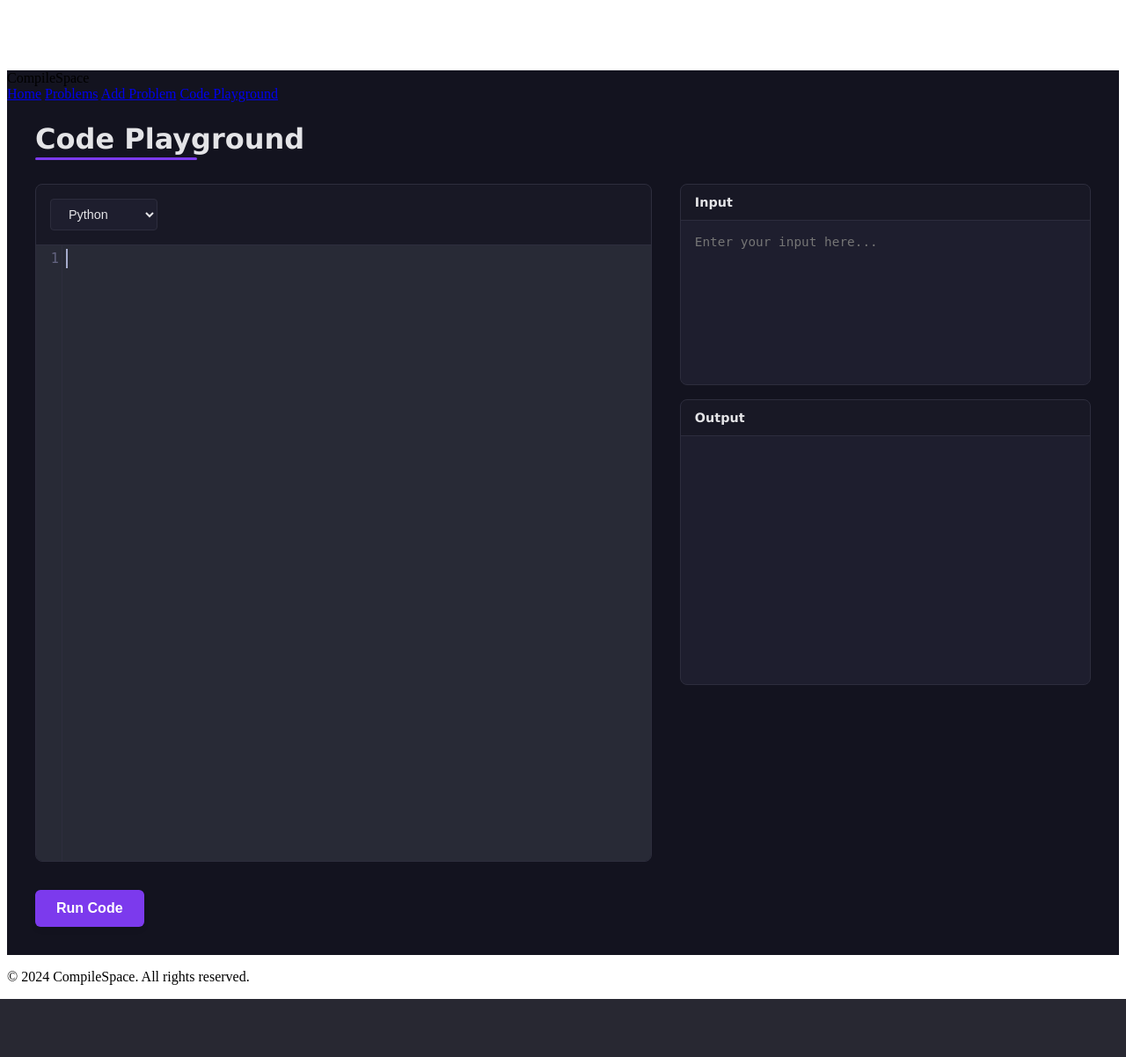
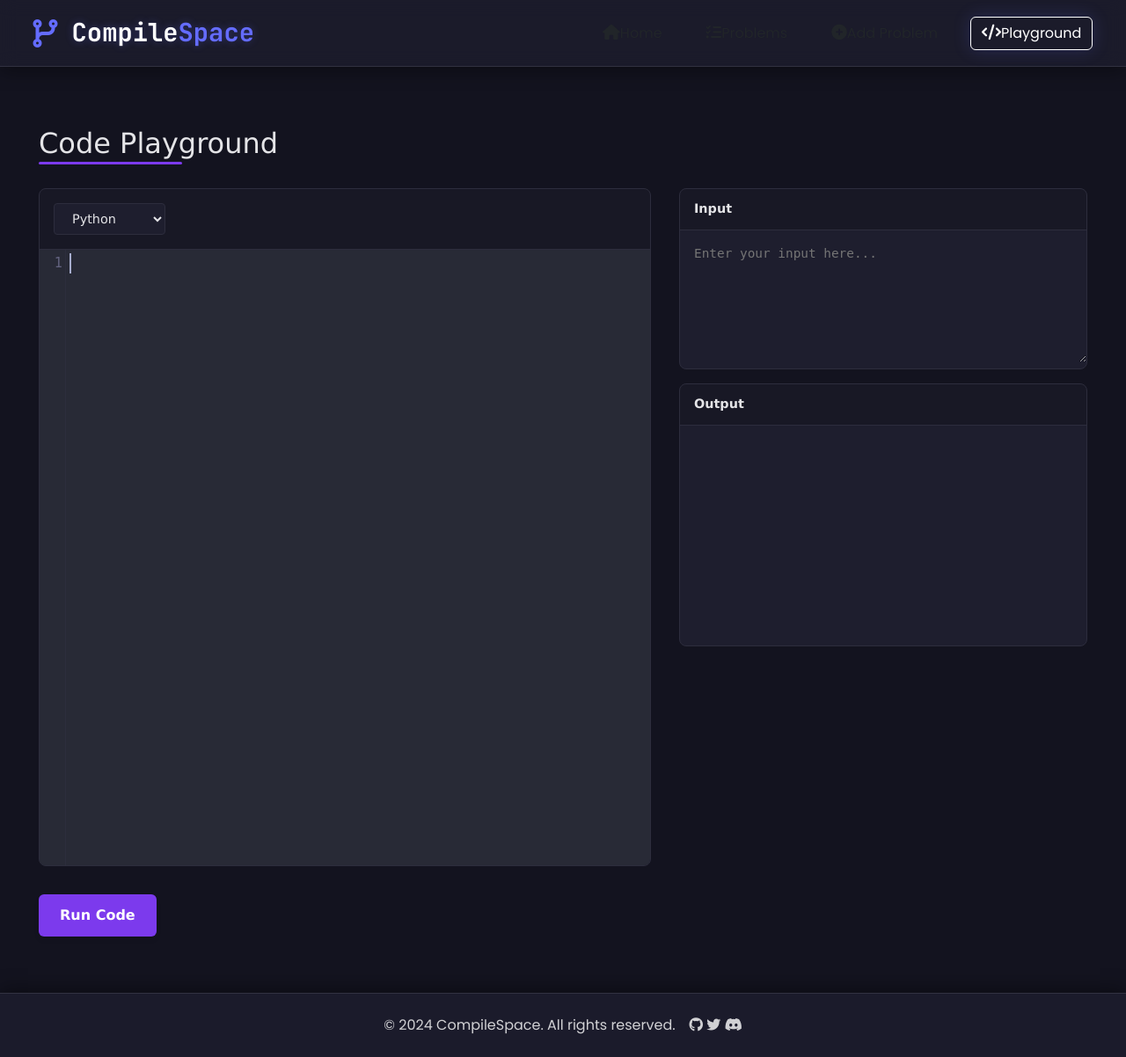
Before and after one commit to Prathamesh9972/Code-Editor, a Flask app: page /code_playground in a window 1280 px wide. Shown: the whole page at 88% size. Before the commit the page ends 1136 px from the top, so only its background shows below. Run offline with Flask 3, Linux system fonts and the light colour scheme.

Commit message:
Update base.html

```diff
--- a/templates/base.html
+++ b/templates/base.html
@@ -4,47 +4,240 @@
     <meta charset="UTF-8">
     <meta name="viewport" content="width=device-width, initial-scale=1.0">
     <title>{% block title %}LeetCode-like{% endblock %}</title>
-    <link rel="stylesheet" href="{{ url_for('static', filename='style.css') }}">
-    <link href="https://fonts.googleapis.com/css2?family=Poppins:wght@700&display=swap" rel="stylesheet">
+    <!-- Bootstrap CSS -->
+    <link href="https://cdn.jsdelivr.net/npm/bootstrap@5.3.0/dist/css/bootstrap.min.css" rel="stylesheet">
+    <link href="https://fonts.googleapis.com/css2?family=Poppins:wght@400;600;700&family=JetBrains+Mono:wght@700&display=swap" rel="stylesheet">
+    <link rel="stylesheet" href="https://cdnjs.cloudflare.com/ajax/libs/font-awesome/6.0.0/css/all.min.css">
     {% block extra_css %}{% endblock %}
+    <style>
+        :root {
+            --primary-bg: #13131f;
+            --secondary-bg: #1c1c2c;
+            --accent-color: #646cff;
+            --text-primary: #ffffff;
+            --text-secondary: #ffffffcc;
+        }
+
+        body {
+            background: var(--primary-bg);
+            color: var(--text-primary);
+            font-family: 'Poppins', sans-serif;
+            min-height: 100vh;
+            display: flex;
+            flex-direction: column;
+        }
+
+        header {
+            background: rgba(28, 28, 44, 0.95);
+            backdrop-filter: blur(10px);
+            padding: 1rem 2%;
+            box-shadow: 0 4px 20px rgba(0, 0, 0, 0.4);
+            z-index: 1000;
+            transition: all 0.3s ease;
+            border-bottom: 1px solid rgba(255, 255, 255, 0.1);
+        }
+
+        .logo-container {
+            display: flex;
+            align-items: center;
+            gap: 0.5rem;
+        }
+
+        .logo-icon {
+            font-size: 2rem;
+            color: var(--accent-color);
+            margin-right: 0.5rem;
+        }
+
+        .logo {
+            font-family: 'JetBrains Mono', monospace;
+            font-size: 1.8rem;
+            font-weight: 700;
+            color: var(--text-primary);
+            text-shadow: 0 0 10px rgba(100, 108, 255, 0.3);
+            transition: all 0.3s ease;
+            display: flex;
+            align-items: center;
+        }
+
+        .logo span {
+            color: var(--accent-color);
+        }
+
+        .logo:hover {
+            text-shadow: 0 0 20px rgba(100, 108, 255, 0.5);
+            transform: scale(1.02);
+        }
+
+        nav {
+            display: flex;
+            gap: 1.5rem;
+            align-items: center;
+        }
+
+        nav a {
+            color: var(--text-primary);
+            text-decoration: none;
+            padding: 0.75rem 1.25rem;
+            border-radius: 12px;
+            transition: all 0.3s ease;
+            position: relative;
+            overflow: hidden;
+            display: flex;
+            align-items: center;
+            gap: 0.5rem;
+            font-weight: 600;
+        }
+
+        nav a i {
+            font-size: 1.1rem;
+        }
+
+        nav a:hover {
+            background: rgba(100, 108, 255, 0.1);
+            color: var(--text-primary);
+            transform: translateY(-2px);
+        }
+
+        nav a.active {
+            background: rgba(100, 108, 255, 0.15);
+            color: var(--accent-color);
+            box-shadow: 0 0 20px rgba(100, 108, 255, 0.2);
+        }
+
+        nav a::after {
+            content: '';
+            position: absolute;
+            bottom: 0;
+            left: 50%;
+            width: 0;
+            height: 2px;
+            background: var(--accent-color);
+            transition: all 0.3s ease;
+            transform: translateX(-50%);
+        }
+
+        nav a:hover::after {
+            width: 80%;
+        }
+
+        main {
+            flex: 1;
+            padding: 2rem;
+            margin-top: 5rem;
+            container-type: inline-size;
+        }
+
+        footer {
+            background: rgba(28, 28, 44, 0.95);
+            color: var(--text-secondary);
+            text-align: center;
+            padding: 1.5rem;
+            margin-top: auto;
+            box-shadow: 0 -4px 20px rgba(0, 0, 0, 0.4);
+            border-top: 1px solid rgba(255, 255, 255, 0.1);
+        }
+
+        .footer-content {
+            display: flex;
+            justify-content: center;
+            align-items: center;
+            gap: 1rem;
+        }
+
+        .footer-content a {
+            color: var(--text-secondary);
+            text-decoration: none;
+            transition: all 0.3s ease;
+        }
+
+        .footer-content a:hover {
+            color: var(--accent-color);
+        }
+
+        /* Responsive Design */
+        @container (max-width: 768px) {
+            nav {
+                flex-direction: column;
+                gap: 0.5rem;
+            }
+
+            nav a {
+                width: 100%;
+                text-align: center;
+                justify-content: center;
+            }
+        }
+
+        @media (max-width: 768px) {
+            header {
+                padding: 1rem;
+            }
+
+            .logo-container {
+                justify-content: center;
+                margin-bottom: 1rem;
+            }
+
+            .logo {
+                font-size: 1.5rem;
+            }
+        }
+
+        /* Animations */
+        @keyframes fadeIn {
+            from { opacity: 0; transform: translateY(-10px); }
+            to { opacity: 1; transform: translateY(0); }
+        }
+
+        main {
+            animation: fadeIn 0.5s ease-out;
+        }
+    </style>
 </head>
 <body>
-    <header style="position: fixed; width: 96%;">
-        <div class="logo">CompileSpace</div>
-        <nav>
-            <a href="{{ url_for('home') }}" {% if request.path == url_for('home') %}class="active"{% endif %}>Home</a>
-            <a href="{{ url_for('problem_list') }}" {% if request.path == url_for('problem_list') %}class="active"{% endif %}>Problems</a>
-            <a href="{{ url_for('add_problem_route') }}" {% if request.path == url_for('add_problem_route') %}class="active"{% endif %}>Add Problem</a>
-            <!-- <a href="{{ url_for('contests') }}" {% if request.path == url_for('contests') %}class="active"{% endif %}>Contests</a> -->
-            <a href="{{ url_for('code_playground') }}" {% if request.path == url_for('code_playground') %}class="active"{% endif %}>Code Playground</a>
-        </nav>
+    <header class="fixed-top">
+        <div class="container-fluid">
+            <div class="d-flex justify-content-between align-items-center flex-wrap">
+                <div class="logo-container">
+                    <i class="fas fa-code-branch logo-icon"></i>
+                    <div class="logo">Compile<span>Space</span></div>
+                </div>
+                <nav class="mt-2 mt-lg-0">
+                    <a href="{{ url_for('home') }}" class="btn {% if request.path == url_for('home') %}active{% endif %}">
+                        <i class="fas fa-home"></i>Home
+                    </a>
+                    <a href="{{ url_for('problem_list') }}" class="btn {% if request.path == url_for('problem_list') %}active{% endif %}">
+                        <i class="fas fa-list-check"></i>Problems
+                    </a>
+                    <a href="{{ url_for('add_problem_route') }}" class="btn {% if request.path == url_for('add_problem_route') %}active{% endif %}">
+                        <i class="fas fa-plus-circle"></i>Add Problem
+                    </a>
+                    <a href="{{ url_for('code_playground') }}" class="btn {% if request.path == url_for('code_playground') %}active{% endif %}">
+                        <i class="fas fa-code"></i>Playground
+                    </a>
+                </nav>
+            </div>
+        </div>
     </header>
-    <main style="margin-top: 5rem;">
+
+    <main class="container-fluid">
         {% block content %}{% endblock %}
     </main>
+
     <footer>
-        <p>&copy; 2024 CompileSpace. All rights reserved.</p>
+        <div class="footer-content">
+            <p class="mb-0">&copy; 2024 CompileSpace. All rights reserved.</p>
+            <div class="social-links">
+                <a href="#" title="GitHub"><i class="fab fa-github"></i></a>
+                <a href="#" title="Twitter"><i class="fab fa-twitter"></i></a>
+                <a href="#" title="Discord"><i class="fab fa-discord"></i></a>
+            </div>
+        </div>
     </footer>
 
-    <script>
-        const darkModeToggle = document.getElementById('dark-mode-toggle');
-        const body = document.body;
-
-        if (localStorage.getItem('darkMode') === 'enabled') {
-            body.classList.add('dark-mode');
-        }
-
-        darkModeToggle.addEventListener('click', () => {
-            body.classList.toggle('dark-mode');
-
-            if (body.classList.contains('dark-mode')) {
-                localStorage.setItem('darkMode', 'enabled');
-            } else {
-                localStorage.setItem('darkMode', null);
-            }
-        });
-    </script>
-
+    <!-- Bootstrap Bundle with Popper -->
+    <script src="https://cdn.jsdelivr.net/npm/bootstrap@5.3.0/dist/js/bootstrap.bundle.min.js"></script>
     {% block extra_js %}{% endblock %}
 </body>
 </html>
```
